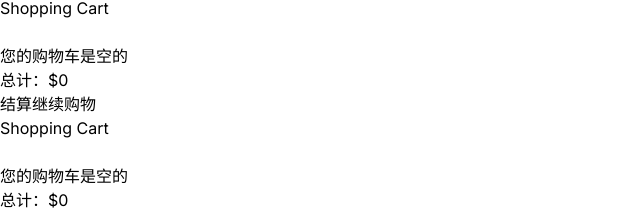
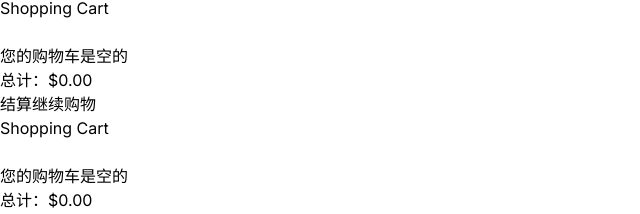
Before and after one commit to caijiayiLinda/online-shopping-mall, a Next.js app: page /products/1 in a window 1280 px wide. Shown: the part 696-910 px from the top of the page, without its empty margins (0-640 px from the left). Built offline with nearby package versions, Linux system fonts and the light colour scheme.

Commit message:
Fix: Prices are kept to two decimal places

```diff
--- a/src/components/Cart.tsx
+++ b/src/components/Cart.tsx
@@ -103,7 +103,7 @@ export default function Cart() {
         <div className="absolute bottom-0 left-0 right-0 p-4 border-t bg-white">
           <div className="flex justify-between items-center mb-4">
             <span className="font-medium">总计：</span>
-            <span className="text-xl font-semibold">${totalPrice}</span>
+            <span className="text-xl font-semibold">${totalPrice.toFixed(2)}</span>
           </div>
           <button
             className="w-full bg-blue-500 text-white py-2 px-4 rounded hover:bg-blue-600 transition-colors mb-2"
@@ -116,7 +116,7 @@ export default function Cart() {
                   },
                   body: JSON.stringify({
                     items: cartItems,
-                    total: totalPrice,
+                    total: totalPrice.toFixed(2),
                   }),
                 });
 
--- a/src/components/CartButton.tsx
+++ b/src/components/CartButton.tsx
@@ -63,7 +63,7 @@ export default function CartButton() {
                     <div className="flex-1">
                       <h3 className="font-medium">{item.name}</h3>
                       <p className="text-gray-600">
-                        {item.quantity} x ${item.price} = ${item.quantity * item.price}
+                        {item.quantity} x ${item.price} = ${(item.quantity * item.price).toFixed(2)}
                       </p>
                     </div>
                   </div>
@@ -75,7 +75,7 @@ export default function CartButton() {
             <div className="p-4 border-t">
               <div className="flex justify-between items-center mb-4">
                 <span className="font-medium">Total:</span>
-                <span className="text-xl font-semibold">${totalPrice}</span>
+                <span className="text-xl font-semibold">${totalPrice.toFixed(2)}</span>
               </div>
               <button
                 className="w-full bg-blue-500 text-white py-2 px-4 rounded hover:bg-blue-600 transition-colors"
```
